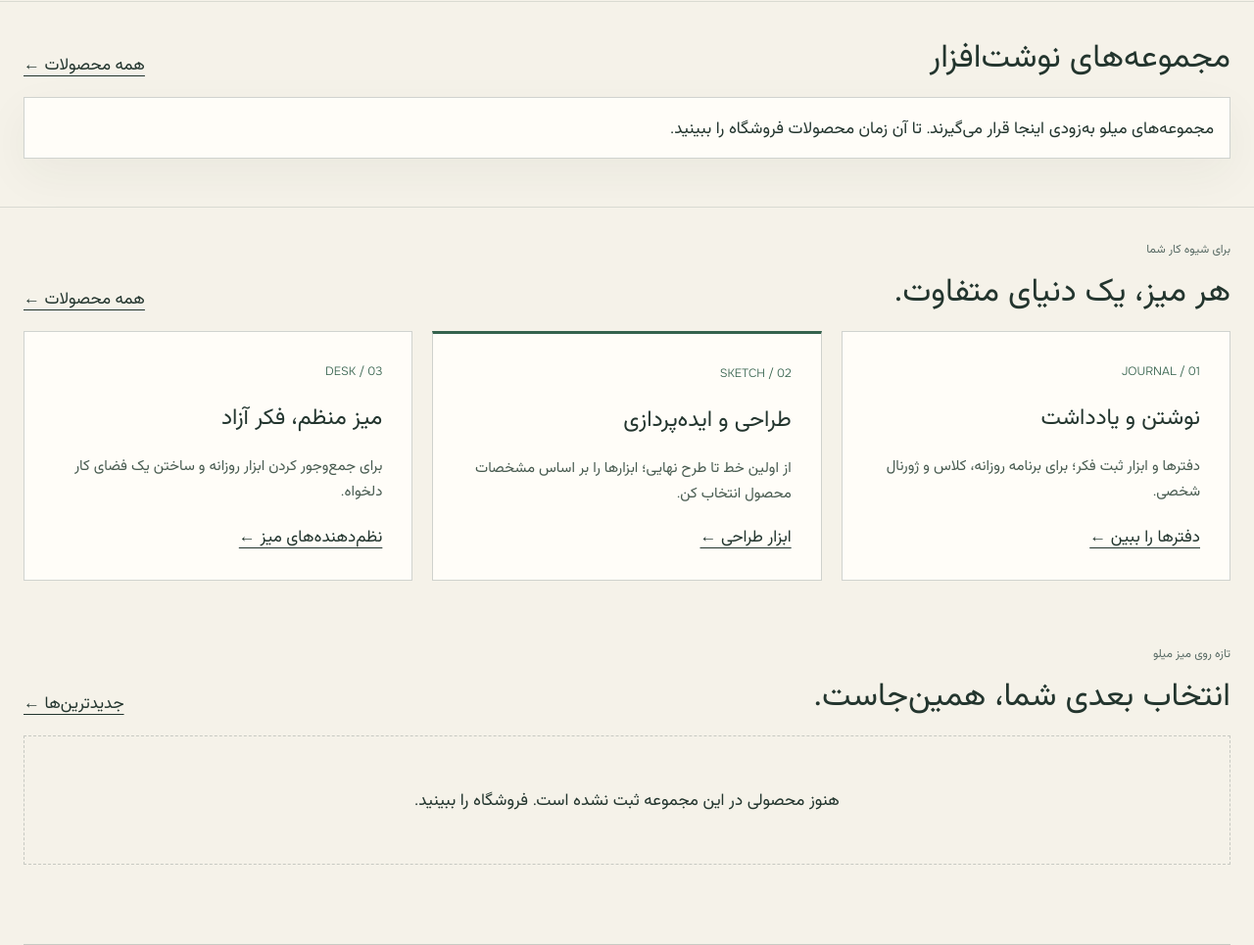
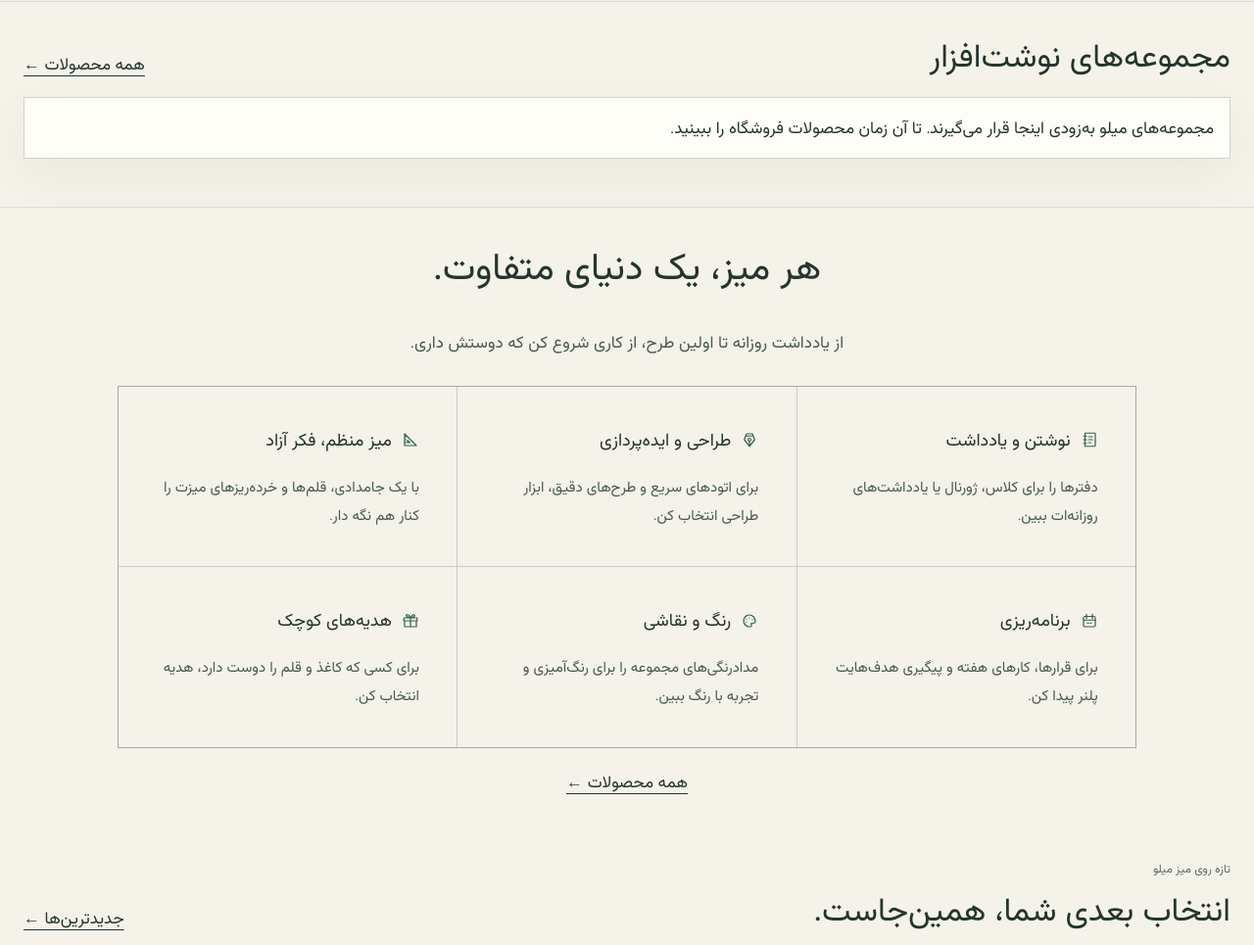
Before and after one commit to artin-k/MiloShop, an ASP.NET Core app: page / in a window 1280 px wide. Shown: the part 719-1684 px from the top of the page at 98% size. Run offline with ASP.NET Core 8, Linux system fonts and the light colour scheme; data that the repository does not hold is empty.

Commit message:
Add product testimonials and refresh storefront features

```diff
--- a/src/MiloShop.Application/Catalog/ICatalogQueries.cs
+++ b/src/MiloShop.Application/Catalog/ICatalogQueries.cs
@@ -16,6 +16,9 @@ public record CatalogPage(List<Product> Products, List<Category> Categories)
 }
 public record CategoryCollection(int Id, string Name, string Description, int AvailableProductCount);
 
+public record ProductTestimonial(string Comment, string UserName, int Rating, int ProductId,
+    string ProductTitle, string Slug, string ImageUrl, string? CategoryName);
+
 public record HomePage(List<Product> Products, List<Category> Categories, Offer? Offer, Coupon? Coupon)
 {
     public List<CategoryCollection> Collections { get; init; } = [];
@@ -24,6 +27,7 @@ public record HomePage(List<Product> Products, List<Category> Categories, Offer?
 /// <summary>Read operations used by the storefront. Persistence belongs in Infrastructure.</summary>
 public interface ICatalogQueries
 {
+    Task<List<ProductTestimonial>> GetTestimonialsAsync();
     Task<HomePage> GetHomeAsync();
     Task<CatalogPage> GetCatalogAsync(CatalogFilter filter);
     Task<Product?> GetProductAsync(int id);
--- a/src/MiloShop.Web/Controllers/HomeController.cs
+++ b/src/MiloShop.Web/Controllers/HomeController.cs
@@ -17,7 +17,11 @@ namespace MiloShop.Web.Controllers
 
         [HttpGet("")]
         public async Task<IActionResult> Index()
-            => View(await BuildPageAsync());
+        {
+            var model = await BuildPageAsync();
+            model.Testimonials = await _catalog.GetTestimonialsAsync();
+            return View(model);
+        }
 
         [HttpGet("Studio")]
         public async Task<IActionResult> Studio()
--- a/src/MiloShop.Web/ViewModels/Home/HomePageViewModel.cs
+++ b/src/MiloShop.Web/ViewModels/Home/HomePageViewModel.cs
@@ -7,6 +7,7 @@ namespace MiloShop.Web.ViewModels.Home
         public List<Product> NewProducts { get; set; } = [];
         public List<Category> Categories { get; set; } = [];
         public List<MiloShop.Application.Catalog.CategoryCollection> Collections { get; set; } = [];
+        public List<MiloShop.Application.Catalog.ProductTestimonial> Testimonials { get; set; } = [];
         public Coupon? ActiveCoupon { get; set; }
         public Offer? ActiveOffer { get; set; }
 
--- a/src/MiloShop.Web/Views/Home/Index.cshtml
+++ b/src/MiloShop.Web/Views/Home/Index.cshtml
@@ -16,6 +16,10 @@
     }
     <!script type="importmap">@Json.Serialize(new { imports = new Dictionary<string, string> { ["milo-imagination-shapes"] = shapeModule } })</!script>
     <script type="module" src="~/js/imagination-orb.js" asp-append-version="true"></script>
+    @if (Model.Testimonials.Count > 1)
+    {
+        <script type="module" src="~/js/testimonials.js" asp-append-version="true"></script>
+    }
     @if (Model.Collections.Count > 0)
     {
         <script type="module" src="~/vendor/bookshelf/bookshelf-loader.js" asp-append-version="true"></script>
@@ -31,19 +35,7 @@
     </div>
 </section>
 <partial name="_Bookshelf" model="Model.Collections" />
-<section class="studio-section" id="pathways" aria-labelledby="collections-title"><div class="studio-shell">
-    <header class="studio-heading"><div><p class="eyebrow">برای شیوه کار شما</p><h2 id="collections-title">هر میز، یک دنیای متفاوت.</h2></div><a class="text-link" href="/Shop">همه محصولات ←</a></header>
-    <div class="use-cases">
-        <article class="use-case">
-            <span>01 / JOURNAL</span>
-            <h3>نوشتن و یادداشت</h3>
-            <p>دفترها و ابزار ثبت فکر؛ برای برنامه روزانه، کلاس و ژورنال شخصی.</p>
-            <a class="text-link" href="/Shop?q=دفتر">دفترها را ببین ←</a>
-        </article>
-        <article class="use-case"><span>02 / SKETCH</span><h3>طراحی و ایده‌پردازی</h3><p>از اولین خط تا طرح نهایی؛ ابزارها را بر اساس مشخصات محصول انتخاب کن.</p><a class="text-link" href="/Shop?q=طراحی">ابزار طراحی ←</a></article>
-        <article class="use-case"><span>03 / DESK</span><h3>میز منظم، فکر آزاد</h3><p>برای جمع‌وجور کردن ابزار روزانه و ساختن یک فضای کار دلخواه.</p><a class="text-link" href="/Shop?q=جامدادی">نظم‌دهنده‌های میز ←</a></article>
-    </div>
-</div></section>
+<partial name="_Features" />
 <section class="studio-section" id="lessons" aria-labelledby="arrivals-title"><div class="studio-shell">
     <header class="studio-heading"><div><p class="eyebrow">تازه روی میز میلو</p><h2 id="arrivals-title">انتخاب بعدی شما، همین‌جاست.</h2></div><a class="text-link" href="/Shop?sort=new">جدیدترین‌ها ←</a></header>
     @if (Model.ActiveCoupon is not null) { <p class="notice">کد تخفیف فعال: <strong>@Model.ActiveCoupon.Code</strong> <button class="button" type="button" data-code="@Model.ActiveCoupon.Code">کپی کد</button></p> }
@@ -67,3 +59,4 @@
             </div>
     </div>
 </section>
+<partial name="_Testimonials" model="Model.Testimonials" />
--- /dev/null
+++ b/src/MiloShop.Web/Views/Home/_Features.cshtml
@@ -0,0 +1,28 @@
+@{
+    var features = new[] {
+        (Icon: "notebook", Title: "نوشتن و یادداشت", Description: "دفترها را برای کلاس، ژورنال یا یادداشت‌های روزانه‌ات ببین.", Query: "دفتر"),
+        (Icon: "pen", Title: "طراحی و ایده‌پردازی", Description: "برای اتودهای سریع و طرح‌های دقیق، ابزار طراحی انتخاب کن.", Query: "طراحی"),
+        (Icon: "desk", Title: "میز منظم، فکر آزاد", Description: "با یک جامدادی، قلم‌ها و خرده‌ریزهای میزت را کنار هم نگه دار.", Query: "جامدادی"),
+        (Icon: "planner", Title: "برنامه‌ریزی", Description: "برای قرارها، کارهای هفته و پیگیری هدف‌هایت پلنر پیدا کن.", Query: "پلنر"),
+        (Icon: "art", Title: "رنگ و نقاشی", Description: "مدادرنگی‌های مجموعه را برای رنگ‌آمیزی و تجربه با رنگ ببین.", Query: "مدادرنگی"),
+        (Icon: "gift", Title: "هدیه‌های کوچک", Description: "برای کسی که کاغذ و قلم را دوست دارد، هدیه انتخاب کن.", Query: "هدیه")
+    };
+}
+<section class="studio-section" id="pathways" aria-labelledby="collections-title">
+    <div class="studio-shell feature-shell">
+        <header class="feature-heading">
+            <h2 id="collections-title">هر میز، یک دنیای متفاوت.</h2>
+            <p>از یادداشت روزانه تا اولین طرح، از کاری شروع کن که دوستش داری.</p>
+        </header>
+        <div class="feature-grid">
+            @foreach (var feature in features)
+            {
+                <a asp-route="ShopIndex" asp-route-q="@feature.Query" class="feature-cell">
+                    <h3><partial name="_Icon" model="feature.Icon" /> @feature.Title</h3>
+                    <p>@feature.Description</p>
+                </a>
+            }
+        </div>
+        <a class="text-link" asp-route="ShopIndex">همه محصولات ←</a>
+    </div>
+</section>
--- /dev/null
+++ b/src/MiloShop.Web/Views/Home/_Testimonials.cshtml
@@ -0,0 +1,53 @@
+@model IReadOnlyList<MiloShop.Application.Catalog.ProductTestimonial>
+<section class="studio-section" aria-labelledby="testimonials-title">
+    <div class="studio-shell review-shell">
+        <h2 id="testimonials-title">از نگاه مشتریان میلو</h2>
+        @if (Model.Count == 0)
+        {
+            <p>هنوز دیدگاهی دربارهٔ محصولات ثبت نشده است.</p>
+        }
+        else
+        {
+            <div class="review-carousel" data-testimonials>
+                <div class="review-stack" aria-hidden="true">
+                    @for (var i = 0; i < Model.Count; i++)
+                    {
+                        var review = Model[i];
+                        var cover = StationeryIcon.ForCategory(review.CategoryName);
+                        <div class="review-photo" data-position="@(i == 0 ? "current" : "away")" data-cover="@cover">
+                            @if (!string.IsNullOrWhiteSpace(review.ImageUrl))
+                            {
+                                <img src="@review.ImageUrl" alt="" loading="lazy" decoding="async" width="360" height="360" />
+                            }
+                            else
+                            {
+                                <partial name="_NotebookCover" model="cover" />
+                            }
+                        </div>
+                    }
+                </div>
+                <div class="review-content">
+                    @foreach (var review in Model)
+                    {
+                        <figure class="review-quote">
+                            <figcaption>
+                                <strong>@(string.IsNullOrWhiteSpace(review.UserName) || review.UserName == "Guest" ? "مهمان میلو" : review.UserName)</strong>
+                                <span>امتیاز @review.Rating از ۵</span>
+                            </figcaption>
+                            <blockquote>@review.Comment</blockquote>
+                            <a class="text-link" asp-route="ProductDetails" asp-route-id="@review.ProductId" asp-route-slug="@review.Slug">@review.ProductTitle</a>
+                        </figure>
+                    }
+                    @if (Model.Count > 1)
+                    {
+                        <div class="review-controls" hidden>
+                            <button type="button" data-step="-1" aria-label="دیدگاه قبلی">→</button>
+                            <button type="button" data-step="1" aria-label="دیدگاه بعدی">←</button>
+                            <button type="button" data-play></button>
+                        </div>
+                    }
+                </div>
+            </div>
+        }
+    </div>
+</section>
--- a/src/MiloShop.Web/wwwroot/css/stationery.css
+++ b/src/MiloShop.Web/wwwroot/css/stationery.css
@@ -65,38 +65,75 @@
 .studio-heading .eyebrow {
   margin-bottom: 8px;
 }
-.use-cases {
+.feature-shell, .review-shell { max-width: 1040px; }
+.feature-heading { max-width: 38rem; margin: 0 auto 28px; text-align: center; }
+.feature-heading h2, .review-shell h2 { font-size: clamp(25px, 3vw, 42px); line-height: 1.5; }
+.feature-heading p, .feature-cell p, .review-shell > p { color: var(--bone-dim); line-height: 1.9; }
+.feature-grid {
   display: grid;
   grid-template-columns: repeat(3, minmax(0, 1fr));
-  gap: 20px;
+  gap: 1px;
+  background: var(--line);
+  border: 1px solid var(--line);
 }
-.use-case {
-  padding: 30px;
+.feature-cell { padding: clamp(22px, 3vw, 42px); background: var(--ink); }
+.feature-cell:hover, .feature-cell:focus-visible { background: var(--surface); }
+.feature-cell h3 { display: flex; align-items: center; gap: 10px; font-size: 18px; }
+.feature-cell .milo-icon { color: var(--ember); }
+.feature-cell p { margin: 8px 0 0; font-size: 15px; }
+.feature-shell > .text-link { display: table; margin: 20px auto 0; }
+
+.review-shell { border-top: 1px solid var(--line); padding-block: 36px; }
+.review-shell h2 { margin: 0 0 18px; }
+.review-carousel { display: grid; grid-template-columns: 1fr 1fr; align-items: center; gap: 7%; }
+.review-stack {
+  position: relative;
+  width: 67%;
+  max-width: 320px;
+  aspect-ratio: 1;
+  margin: 12% auto 4%;
+  perspective: 1000px;
+}
+.review-photo {
+  position: absolute;
+  inset: 0;
+  display: grid;
+  place-items: center;
+  overflow: hidden;
+  border-radius: 18px;
   border: 1px solid var(--line);
   background: var(--surface);
-  display: flex;
-  flex-direction: column;
-  gap: 16px;
+  box-shadow: 0 9px 22px #0002;
+  transition: transform .65s ease, opacity .45s ease;
+  opacity: 0;
+  --cover-width: 44%;
 }
-.use-case > span {
-  color: var(--ember);
-  font-size: 12px;
+.review-photo img { width: 100%; height: 100%; object-fit: cover; }
+.review-photo[data-position="current"] { z-index: 3; opacity: 1; }
+.review-photo[data-position="next"] { z-index: 2; opacity: 1; transform: translate(21%, -13%) rotateY(-15deg) scale(.85); }
+.review-photo[data-position="previous"] { z-index: 1; opacity: 1; transform: translate(-21%, -13%) rotateY(15deg) scale(.85); }
+.review-content { min-width: 0; overflow-wrap: anywhere; }
+.review-quote { margin: 16px 0; }
+.review-quote figcaption { display: flex; align-items: baseline; flex-wrap: wrap; gap: 12px; }
+.review-quote figcaption span { color: var(--muted); font-size: 14px; }
+.review-quote blockquote { margin: 14px 0; font-size: clamp(18px, 2vw, 25px); line-height: 1.8; }
+.review-controls:not([hidden]) { display: flex; gap: 8px; margin-top: 20px; }
+.review-controls button {
+  width: 44px; height: 44px; border: 1px solid var(--line);
+  border-radius: 50%; background: var(--surface); color: var(--bone);
 }
-.use-case h3 {
-  font-size: 23px;
-  margin: 0;
+.review-controls button:hover { background: var(--bone); color: var(--ink); }
+@media (prefers-reduced-motion: no-preference) {
+  .review-quote:not([hidden]) { animation: reveal-review .35s ease-out; }
+  .review-quote blockquote span { animation: ink-in .22s ease-out var(--word-delay) backwards; }
+  @keyframes ink-in { from { opacity: 0; filter: blur(3px); } }
+  @keyframes reveal-review { from { opacity: 0; transform: translateY(8px); } }
 }
-.use-case p {
-  color: var(--bone-dim);
-  font-size: 15px;
-  margin: 0;
-}
-.use-case a {
-  margin-top: auto;
-  align-self: start;
-}
-.use-case:nth-child(2) {
-  border-top: 3px solid var(--ember);
+@media (max-width: 900px) { .feature-grid { grid-template-columns: repeat(2, minmax(0, 1fr)); } }
+@media (max-width: 640px) {
+  .feature-grid, .review-carousel { grid-template-columns: 1fr; }
+  .review-carousel { gap: 12px; }
+  .review-stack { max-width: 240px; }
 }
 .desk-spread {
   display: grid;
@@ -178,9 +215,6 @@
     flex-wrap: wrap;
     gap: 10px;
   }
-  .use-cases {
-    grid-template-columns: 1fr;
-  }
   .desk-spread {
     padding-block: 40px;
   }
```
Also changed, not shown: src/MiloShop.Infrastructure/Services/CatalogQueries.cs (+8 -0 lines), src/MiloShop.Web/wwwroot/js/testimonials.js (added, +86 -0 lines).
